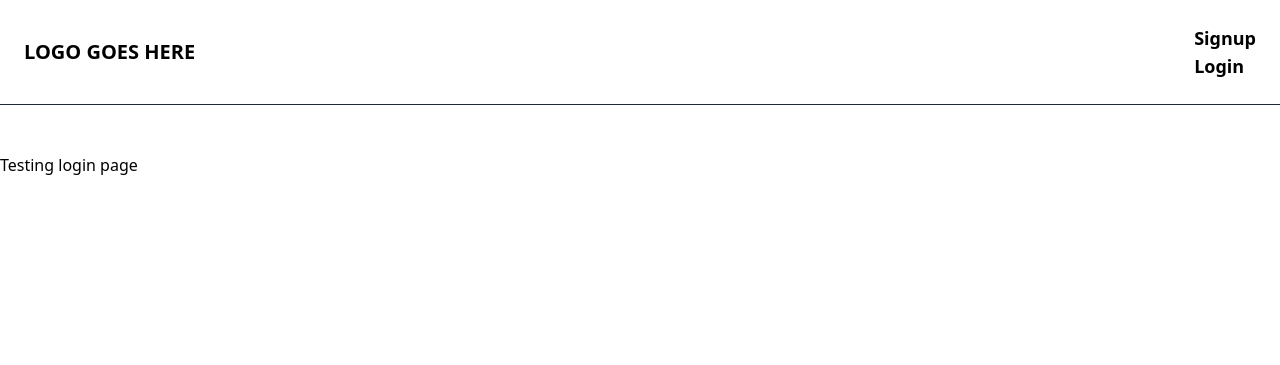
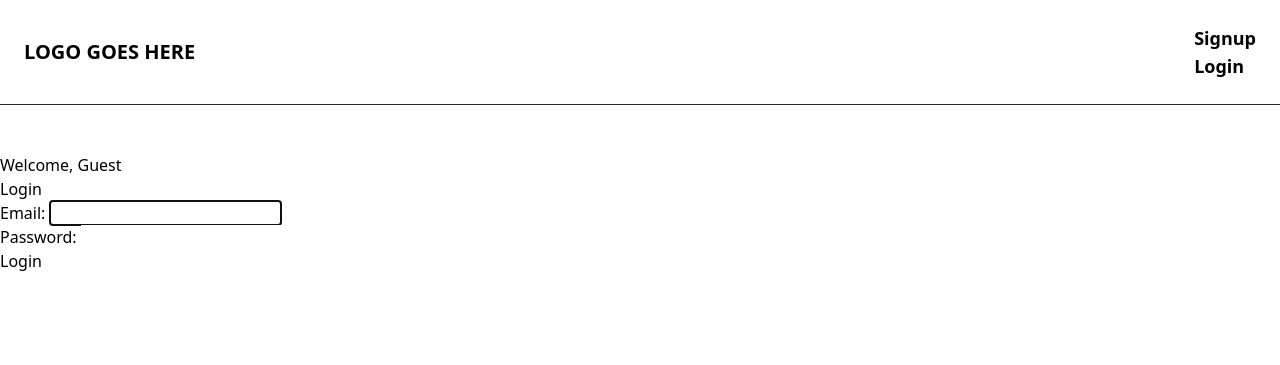
Before and after one commit to PatrikWithJustAK/DjangoGallery, a Django app: page /login/ in a window 1280 px wide. Shown: the top 365 px of the page. Run offline with Django 4.2, Linux system fonts and the light colour scheme; some libraries are stand-ins or nearby versions.

Commit message:
Added UserAuthenticationForm, embedded it to login.html template for login to user dashboard

```diff
--- /dev/null
+++ b/CustomUser/forms.py
@@ -0,0 +1,8 @@
+from django import forms
+from django.contrib.auth.forms import AuthenticationForm
+from .models import User
+class UserAuthenticationForm(AuthenticationForm):
+
+    class Meta:
+        model = User
+        fields = ("email","password")
--- a/CustomUser/views.py
+++ b/CustomUser/views.py
@@ -1,11 +1,24 @@
 from django.shortcuts import render
-from django.views.generic import TemplateView
-# Create your views here.
+from django.contrib.auth import authenticate, login
+from .forms import UserAuthenticationForm
 def mainpageview(request):
     return render(request, template_name="base.html")
 def indexview(request):
     return render(request, template_name="index.html")
 def loginview(request):
-    return render(request, template_name="login.html")
+        if request.method == 'POST':
+            form = UserAuthenticationForm(request, data=request.POST)
+            if form.is_valid():
+                email = form.cleaned_data.get('email')
+                password = form.cleaned_data.get('password')
+                user = authenticate(request, email=email, password=password)
+                if user is not None:
+                    login(request, user)
+                    # Redirect to a success page.
+                    return redirect('login')  # Replace 'home' with the name of your home page's URL
+        else:
+            form = UserAuthenticationForm()
+            user = "dad"
+        return render(request, 'login.html', {'form': form})
 def signupview(request):
     return render(request, template_name="signup.html")
--- a/templates/login.html
+++ b/templates/login.html
@@ -1,6 +1,16 @@
 {% extends "base.html" %}
 {% block content %}
-<h1>
-    Testing login page
-</h1>
+{% if user.is_authenticated %}
+<h1>Welcome, {{user.name}}</h1>
+{% else %}
+<h3>Welcome, Guest</h1>
+{%endif %}
+<h2>Login</h2>
+<form method="post">
+    {% csrf_token %}
+        {{ form.non_field_errors }}
+        {{ form.as_p }}
+    <button type="submit">Login</button>
+</form>
+
 {% endblock  %}
```
